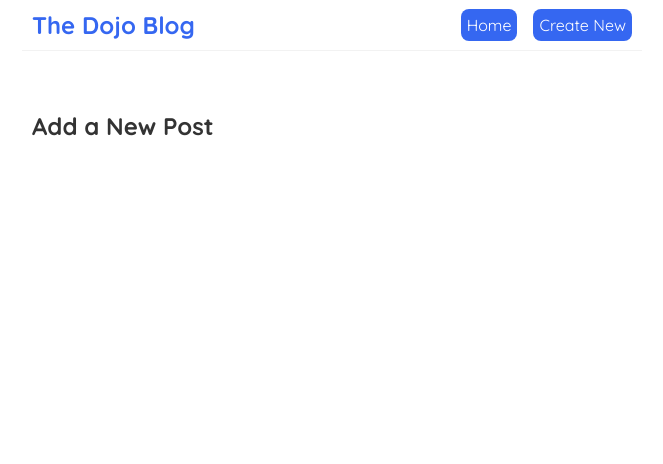
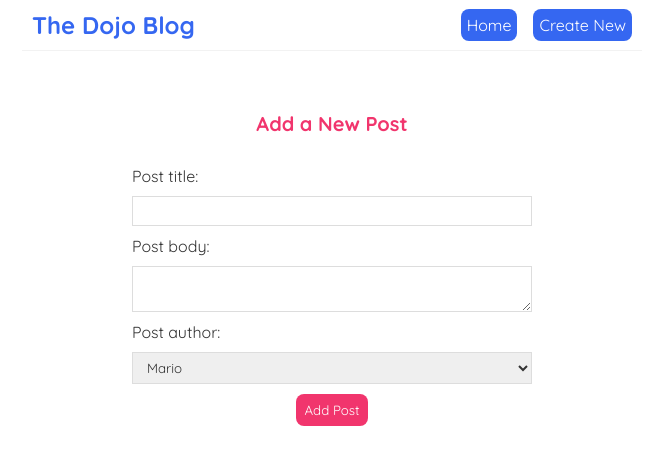
Before and after one commit to jnelson75032/reactblog, a React (Create React App) app: page /create in a window 1280 px wide. Shown: the top 464 px of the page, without its empty margins (308-971 px from the left). Built offline with nearby package versions, Linux system fonts and the light colour scheme; the HTML template or start-up script is replaced by a standard one.

Commit message:
Adds initial create form with styling

```diff
--- a/src/Create.js
+++ b/src/Create.js
@@ -2,6 +2,23 @@ const Create = () => {
     return (
         <div className="create">
             <h2>Add a New Post</h2>
+            <form>
+                <label>Post title:</label>
+                <input
+                  type="text"
+                  required
+                />
+                <label>Post body:</label>
+                <textarea
+                  required
+                ></textarea>
+                <label>Post author:</label>
+                <select>
+                    <option value="mario">Mario</option>
+                    <option value="yoshi">Yoshi</option>
+                </select>
+                <button>Add Post</button>
+            </form>
         </div>
     );
 }
--- a/src/index.css
+++ b/src/index.css
@@ -81,3 +81,40 @@
   border-radius: 8px;
   cursor: pointer;
 }
+
+.create {
+  max-width: 400px;
+  margin: 0 auto;
+  text-align: center;
+}
+
+.create label {
+  text-align: left;
+  display: block;
+}
+
+.create h2 {
+  font-size: 20px;
+  color: #f1356d;
+  margin-bottom: 30px;
+}
+
+.create input,
+.create textarea,
+.create select {
+  width: 100%;
+  padding: 6px 10px;
+  margin: 10px 0;
+  border: 1px solid #ddd;
+  box-sizing: border-box;
+  display: block;
+}
+
+.create button {
+  background: #f1356d;
+  color: #fff;
+  border: 0;
+  padding: 8px;
+  border-radius: 8px;
+  cursor: pointer;
+}
```
